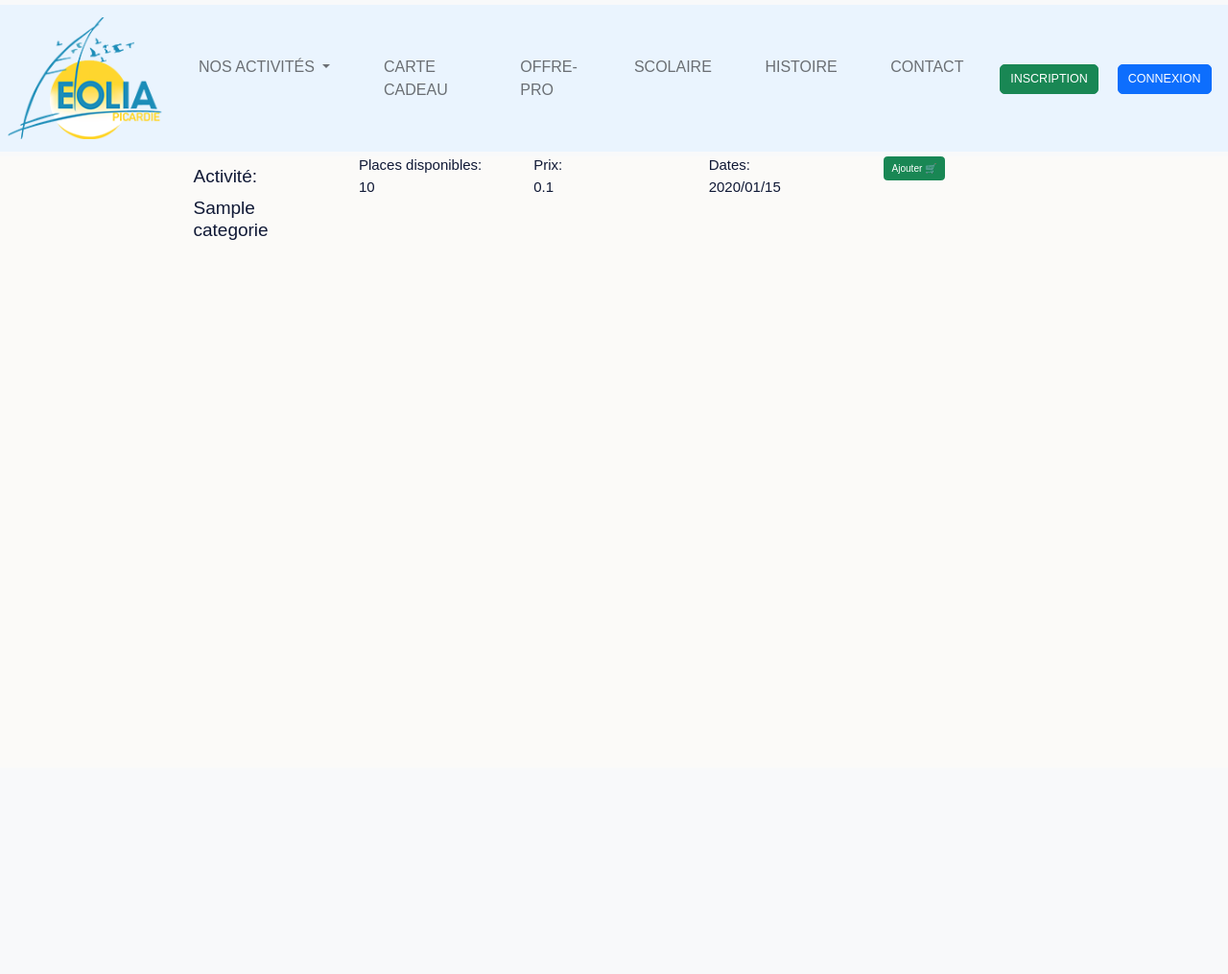
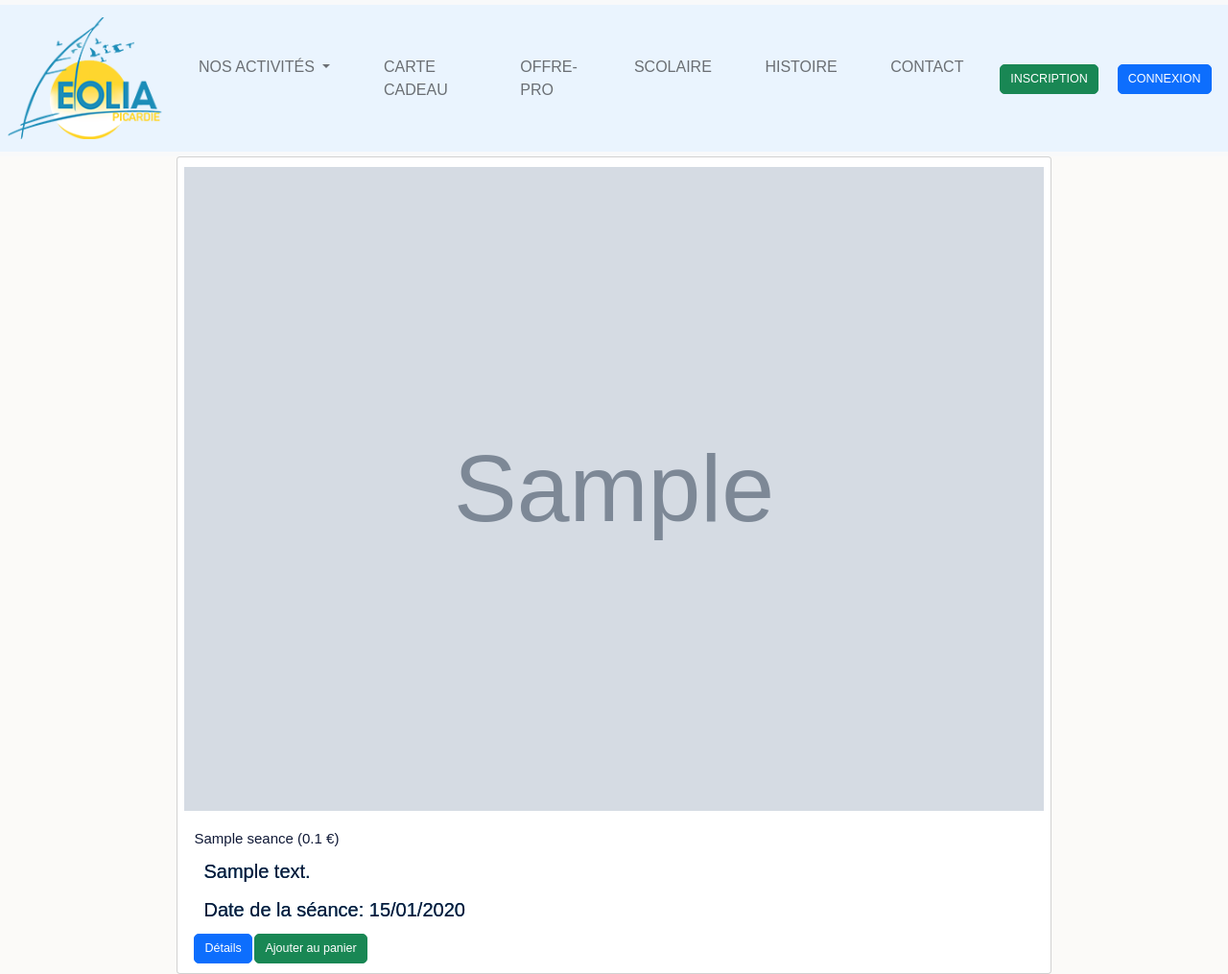
Before and after one commit to julienh62/eolia-symfony-5.4, a Symfony app: template templates/seance/seance.html.twig in a window 1280 px wide. Shown: the whole page at 96% size. Before the commit the page ends 250 px from the top, so only its background shows below. Run offline with Twig, Linux system fonts and the light colour scheme; the template is opened without the code that fills it: most values are stand-ins (such as "Sample title", 1, 10 or a date in 2020); grey boxes marked "Sample" are stand-in pictures; some libraries are stand-ins or nearby versions.

Commit message:
card mise en forme

```diff
--- a/src/Controller/CategorieController.php
+++ b/src/Controller/CategorieController.php
@@ -71,7 +71,8 @@ class CategorieController extends AbstractController
             //dd($seance);
 
             $this->flashBagInterface->add('success', "la catégorie a bien été créée");
-           // return $this->redirectToRoute('app_home');
+
+            return $this->redirectToRoute('app_home');
         }
 
 
@@ -114,7 +115,8 @@ class CategorieController extends AbstractController
             $em->flush();
             // $flashbag->add('success', "la catégorie a bien été modifiée");
             $this->flashBagInterface->add('success', "la catégorie a bien été modifiée");
-            // return $this->redirectToRoute('app_home');
+
+            return $this->redirectToRoute('app_home');
         }
 
         $formView = $form->createView();
--- a/templates/_partials/_nav.html.twig
+++ b/templates/_partials/_nav.html.twig
@@ -22,18 +22,20 @@
                         <li class="nav-item">
 							<a class="dropdown-item" href="{{ path('seance_list') }}">Toutes les séances</a>
 						</li>
-                         <li class="nav-item">
-							<a class="dropdown-item" href="{#{{ path('app_char_a_voile') }}#}">Char à Voile</a>
-						</li>
+                        {# <li class="nav-item">
+							<a class="dropdown-item" href="{#{{ path('app_char_a_voile') }}#} {#}">Char à Voile</a>
+						</li> #}
 						{# on fait appel à une globals qu'on a créée dans les templates de twig.yaml  #}
 						{% for c in categorieRepository.findAll() %}
 							<li class="nav-item">
 								<a class="dropdown-item" href="#">{{ c.title }}</a>
 							</li>
-
 						{% endfor %}
 
 						<li><hr class="dropdown-divider"></li>
+							<li class="nav-item">
+								<a class="dropdown-item" href="/">Accueil</a>
+							</li>
 
 					</ul>
 				</li>
--- a/templates/categorie/create.html.twig
+++ b/templates/categorie/create.html.twig
@@ -33,5 +33,9 @@
          Créer une catégorie
  </button>
 {{ form_end(formView) }}
+
+<div class="col-md-0 p-2 ps-md-0">
+			<a class="btn btn-secondary" href=" {{ path('categorie_list') }} ">Voir toutes les catégories</a>
+		</div>
 </main>
 {% endblock %}
--- a/templates/categorie/edit.html.twig
+++ b/templates/categorie/edit.html.twig
@@ -35,7 +35,7 @@ cat-edit
 			Éditer une catégorie
 		</button>
 		{{ form_end(formView) }}
-		<div class="class="col-md-0 p-2 ps-md-0">
+		<div class="col-md-0 p-2 ps-md-0">
 			<a class="btn btn-secondary" href=" {{ path('categorie_list') }} ">Voir toutes les catégories</a>
 		</div>
 	</main>
--- a/templates/home/index.html.twig
+++ b/templates/home/index.html.twig
@@ -29,7 +29,7 @@
 
                       <p class="card-text">{{ s.shortDescription }}</p>
                       <a href="{{ path('seance_show', {'categorie_slug': s.categorie.slug, 'slug': s.slug}) }}" class="btn btn-primary btn-sm">Détails</a>
-                      <a href="#" class="btn btn-success btn-sm">Ajouter</a>
+                      <a href="{{ path('cart_add', {'id': s.id}) }}" class="btn btn-success btn-sm">Ajouter à votre panier</a>
                   </div>
               </div>
           </div>
--- /dev/null
+++ b/templates/seance/_seance_categorie_card.html.twig
@@ -0,0 +1,14 @@
+<div class ="card">
+           <img src="{{ seance.picture }}" class="img-fluid" alt="char à voile">
+           <div class="card-body">
+               <h4 class="card-title">{{ seance.name }} ({{ seance.price / 100 }} &euro;)</h4>
+
+               <span class="badge text-bg-secondary">{{ seance.categorie.title }}</span>
+
+               <p class="card-text">{{ seance.shortDescription }}</p>
+               <p>Date de la séance:
+				{{ seance.datedelaseance|date("d/m/Y") }}</p>
+               <a href="{{ path('seance_show', {'categorie_slug': seance.categorie.slug, 'slug': seance.slug}) }}" class="btn btn-primary btn-lg">Détails</a>
+              <a href="{{ path('cart_add', {'id': seance.id}) }}" class="btn btn-success btn-lg">Ajouter au panier</a>
+           </div>
+        </div>
--- a/templates/seance/seance.html.twig
+++ b/templates/seance/seance.html.twig
@@ -10,29 +10,10 @@
            {% for seance in seances %}
            <div class="container">
              <div class="row align-items-start">
-                <div class="col">
-                   <h3>Activité: </h3>
-                 <h3> {{ seance.categorie.title }}</h3>
-                </div>
-                <div class="col">
-                   <h4>Places disponibles: </h4>
-                     <h4> {{ seance.quantity }} </h4>
-                </div>
-                <div class="col">
-                   <h4>Prix: </h4>
-                   <h4> {{ seance.price / 100 }} </h4>
-                </div>
-                <div class="col">
-                   <h4>Dates:  </h4>
-                   <h4> {{ seance.datedelaseance|date("Y/m/d") }} </h4>
-                </div>
-                <div class="col">
-                   <a href="{{ path("cart_add", {id: seance.id}) }}" class="btn btn-success">
-                     Ajouter 🛒
-                   </a>
-                </div>
+                {% include "seance/_seance_categorie_card.html.twig" %}
              </div>
           </div>
+
           {% endfor %}
        </div>
    </section>
--- a/templates/seance/show.html.twig
+++ b/templates/seance/show.html.twig
@@ -38,7 +38,7 @@
 				{{ seance.quantity }}</p>
 			<p>Date de la séance:
 				{{ seance.datedelaseance|date("d/m/Y") }}</p>
-			<a href="#" class="btn btn-success btn-lg>">🛒  Ajouter au panier</a>
+			<a href="{{ path('cart_add', {'id': seance.id}) }}" class="btn btn-success btn-lg>">🛒  Ajouter au panier</a>
 		</div>
 	</div>
 </main>{% endblock %}
```
Also changed, not shown: src/Entity/Article.php (added, +50 -0 lines), src/Repository/ArticleRepository.php (added, +66 -0 lines), templates/categorie/delete.html.twig (deleted, +0 -41 lines), templates/seance/seance_categorie.html.twig (+1 -12 lines).
